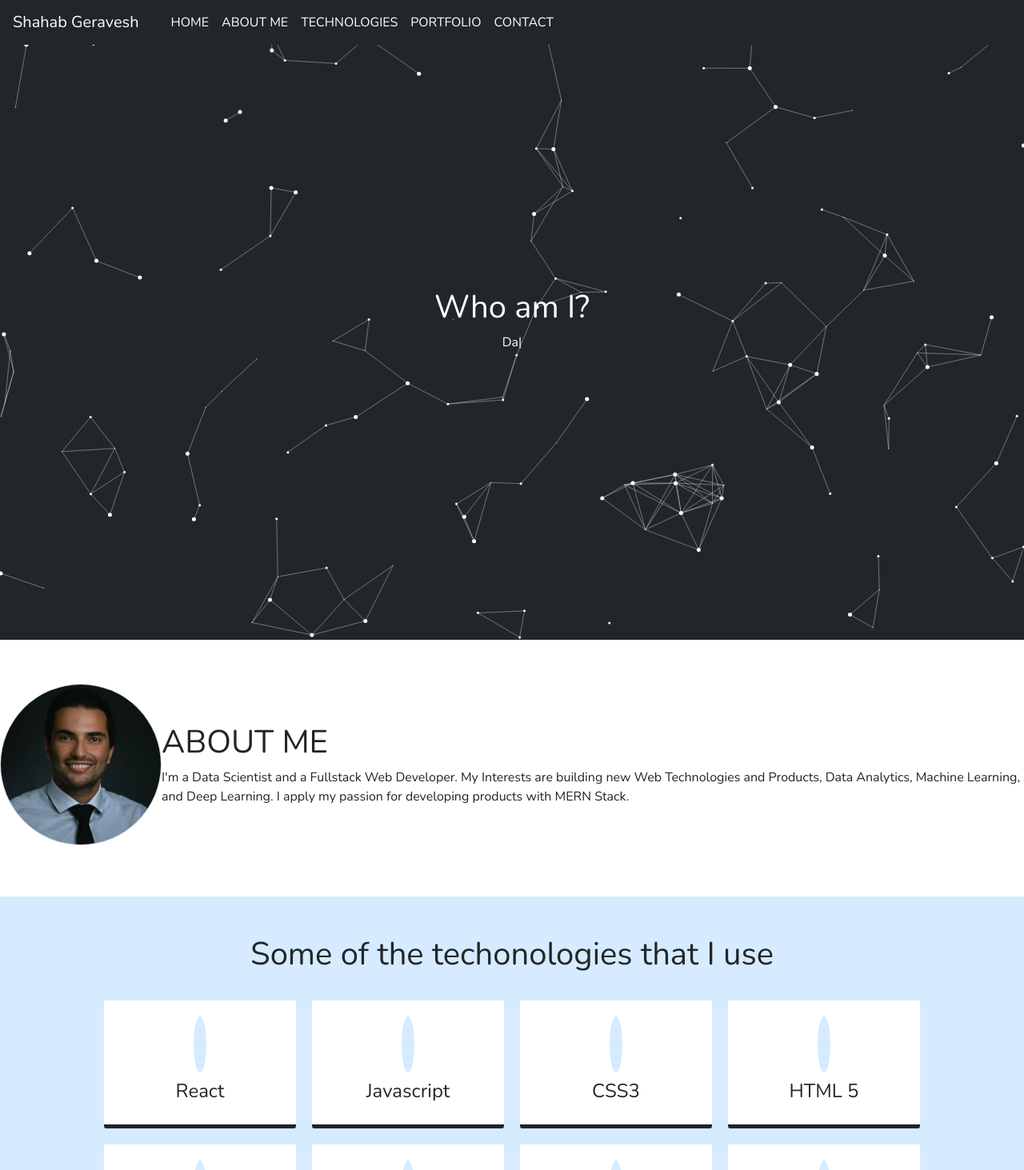
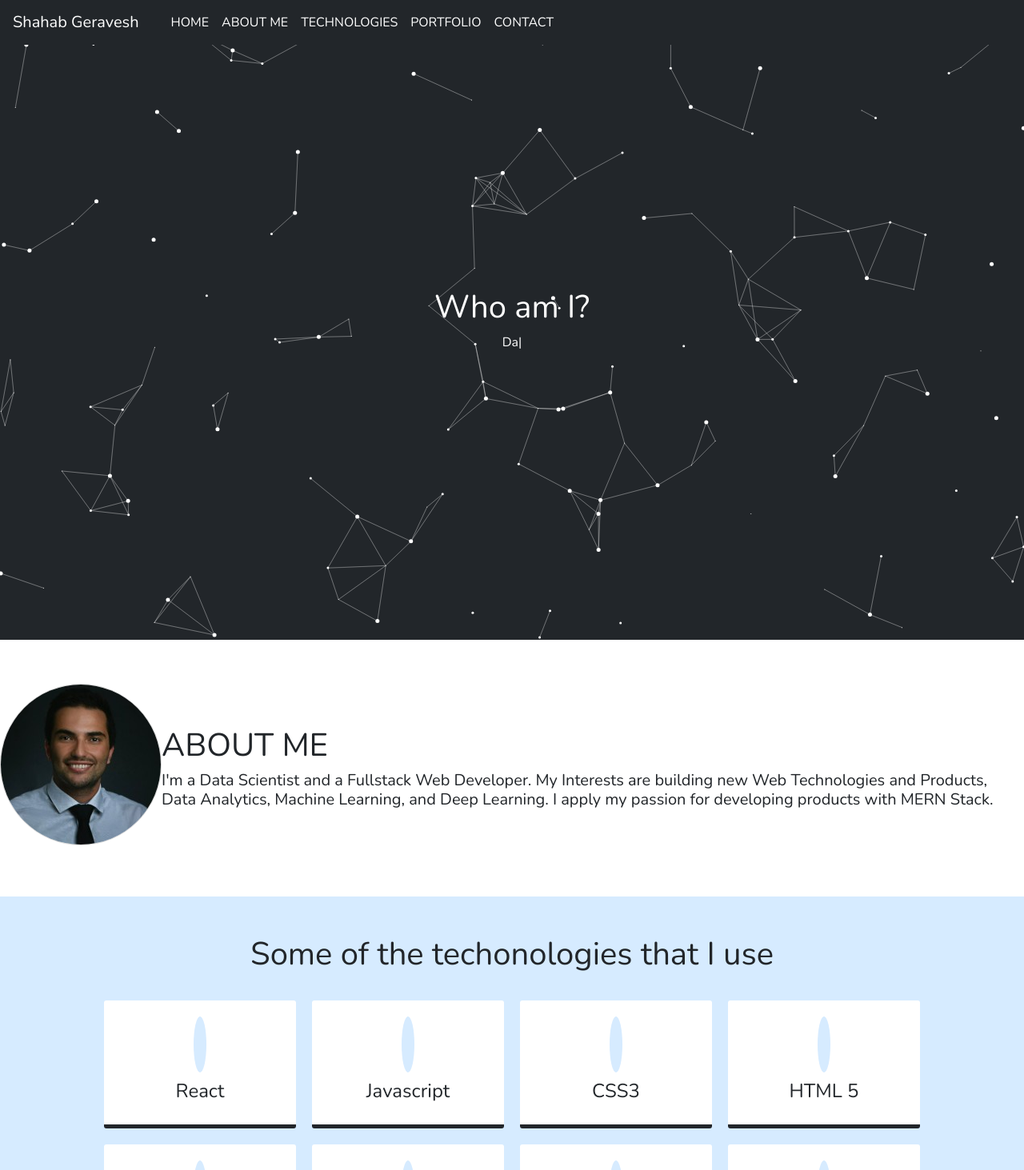
Before and after one commit to Shahabgeravesh/portfoliomain, a React (Create React App) app: page / in a window 1280 px wide. Shown: the top 1463 px of the page at 80% size. Built offline with nearby package versions, Linux system fonts and the light colour scheme; some icons are missing.

Commit message:
added a break in contact

```diff
--- a/src/particles.jsx
+++ b/src/particles.jsx
@@ -12,7 +12,7 @@ export default class Particles extends React.Component {
         canvas.height = document.documentElement.clientHeight;
 
         let num = 150;
-        let size = 150;
+        let size = 700;
         let color = "#fff";
         let min_speed = 0.1;
         let max_speed = 0.5;
--- a/src/screens/aboutMe/AboutMe.jsx
+++ b/src/screens/aboutMe/AboutMe.jsx
@@ -11,7 +11,7 @@ function AboutMe() {
             </div>
             <div>
                 <h1 className="about__text">ABOUT ME</h1>
-                <p>I'm a Data Scientist and a Fullstack Web Developer. My Interests are building new Web Technologies and Products, Data Analytics, Machine Learning, and Deep Learning. I apply my passion for developing products with MERN Stack.</p>
+                <h5>I'm a Data Scientist and a Fullstack Web Developer. My Interests are building new Web Technologies and Products, Data Analytics, Machine Learning, and Deep Learning. I apply my passion for developing products with MERN Stack.</h5>
             </div>
 
 
--- a/src/screens/contactMe/ContactMe.jsx
+++ b/src/screens/contactMe/ContactMe.jsx
@@ -14,13 +14,13 @@ function ContactMe() {
       <div className="contactMe__data__links">
         <div>
           <p>Bay Area, California</p>
-          <p>Shahab Geravesh</p>
-          <p>Shahabgeravesh@gmail.com</p>
+          <p>Shahabgeravesh@gmail.com </p>
 
           <a href="https://www.linkedin.com/in/shahabgeravesh/">
             <img src="https://cdn.jsdelivr.net/gh/devicons/devicon/icons/linkedin/linkedin-original.svg" height="30" width="30" target="_blank" />
           </a>
-          <p>(669) 254-0922</p>
+          <p id="break">break</p>
+          <p> (669) 254-0922</p>
 
 
         </div>
--- a/src/screens/contactMe/contactMe.css
+++ b/src/screens/contactMe/contactMe.css
@@ -19,6 +19,11 @@
   color: var(--light-color);
 }
 
+#break{
+
+  color: rgb(34, 38, 42);
+}
+
 @media only screen and (max-width: 600px){
   .contactMe__data__links {
     flex-direction: column;
```
